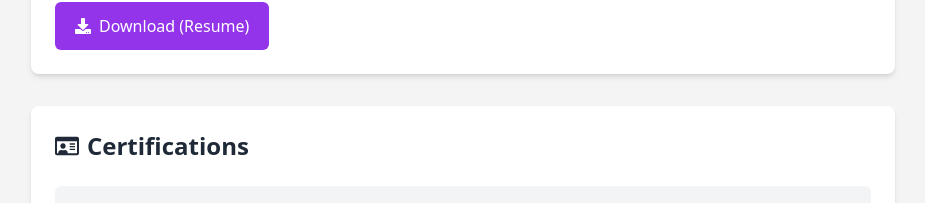
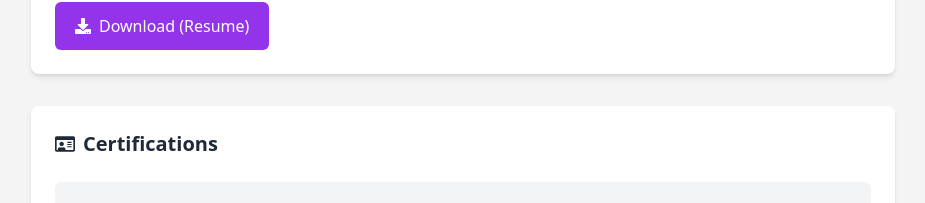
Before and after one commit to otinabrayo/brianotina-portfolio, a React (Vite) app: page / in a window 1280 px wide. Shown: the part 2818-3021 px from the top of the page, without its empty margins (177-1102 px from the left). Built offline with nearby package versions, Linux system fonts and the light colour scheme.

Commit message:
menu bar

```diff
--- a/src/components/CertificatesAndCV.jsx
+++ b/src/components/CertificatesAndCV.jsx
@@ -50,7 +50,7 @@ function CertificatesAndCV() {
 
             {/* Certifications Section */}
             <div className="bg-white dark:bg-gray-800 rounded-lg p-6 shadow-md dark:shadow-none">
-                <h2 className="text-2xl font-semibold mb-6 flex items-center gap-2 text-gray-800 dark:text-white">
+                <h2 className="text-xl font-semibold mb-6 flex items-center gap-2 text-gray-800 dark:text-white">
                 <FaRegIdCard /> Certifications
                 </h2>
 
```
